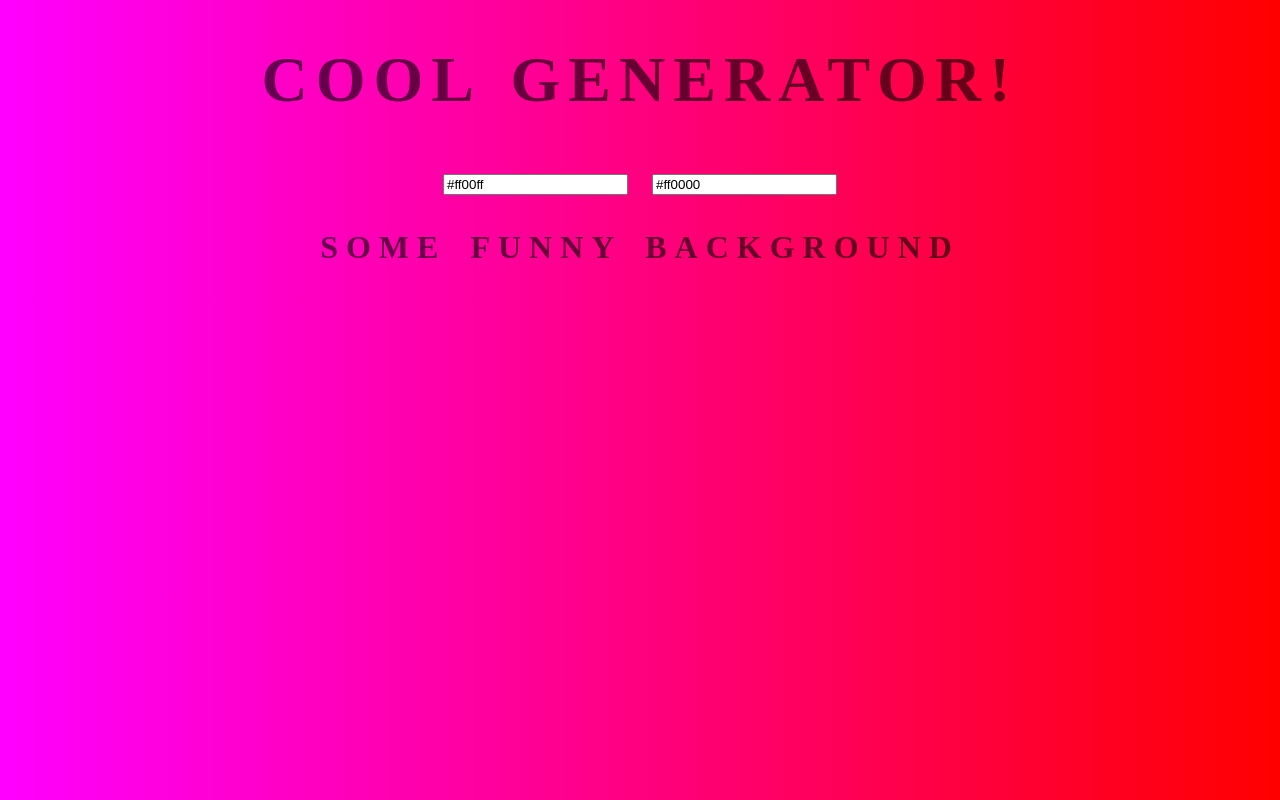
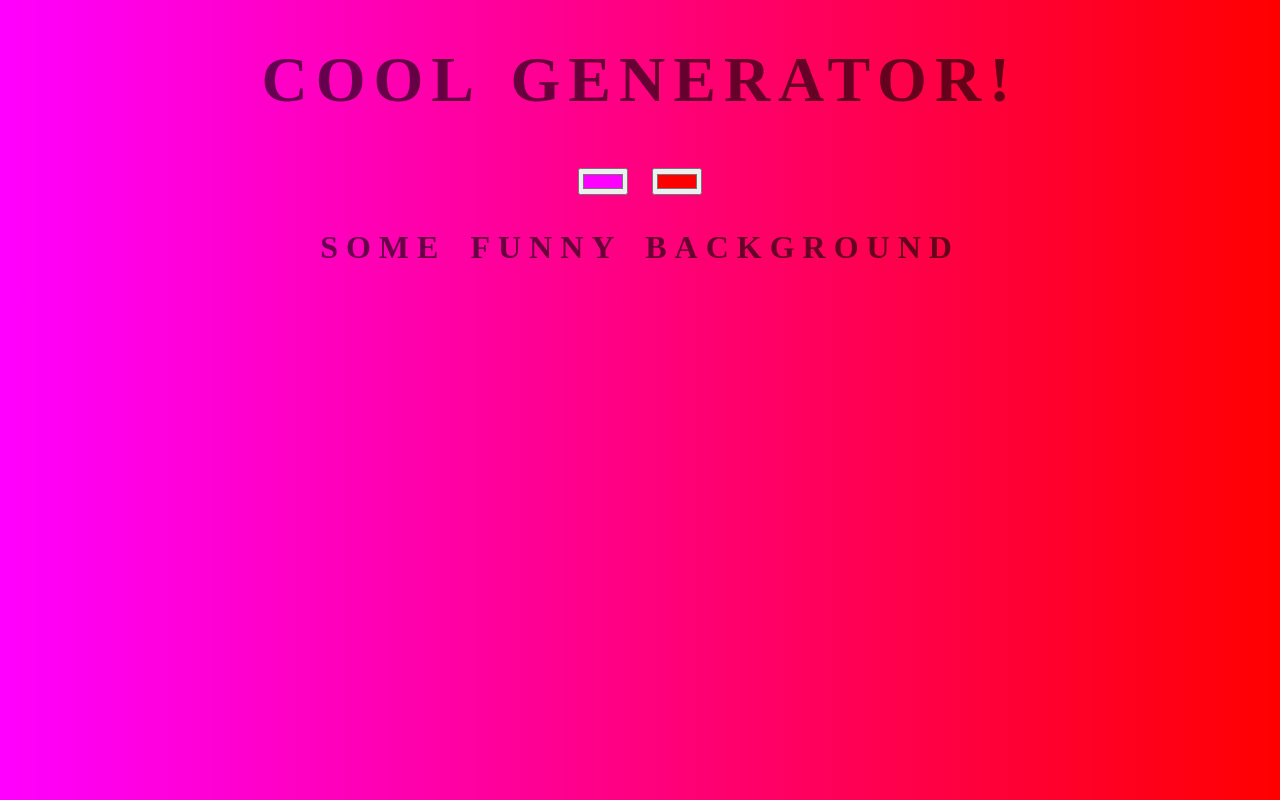
Before and after one commit to ameghdadian/background-generator-Shared, a plain HTML site: page index.html in a window 1280 px wide. Drawn offline with Linux system fonts and the light colour scheme.

Commit message:
Fixing a minor issue

```diff
--- a/index.html
+++ b/index.html
@@ -7,8 +7,8 @@
 </head>
 <body>
 	<h1>COOL Generator!</h1>
-	<input class="color" id="color" name="color1" value="#ff00ff">
-	<input class="color" id="color" name="color2" value="#ff0000">
+	<input type='color' class="color" id="color" name="color1" value="#ff00ff">
+	<input type='color' class="color" id="color" name="color2" value="#ff0000">
 	<p>Some Funny Background</p>
 	<h3></h3>
 	<script type="text/javascript" src="script.js"></script>
```
